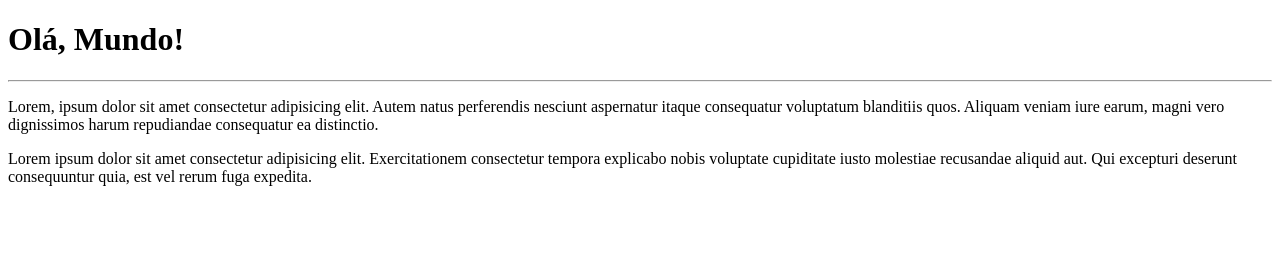
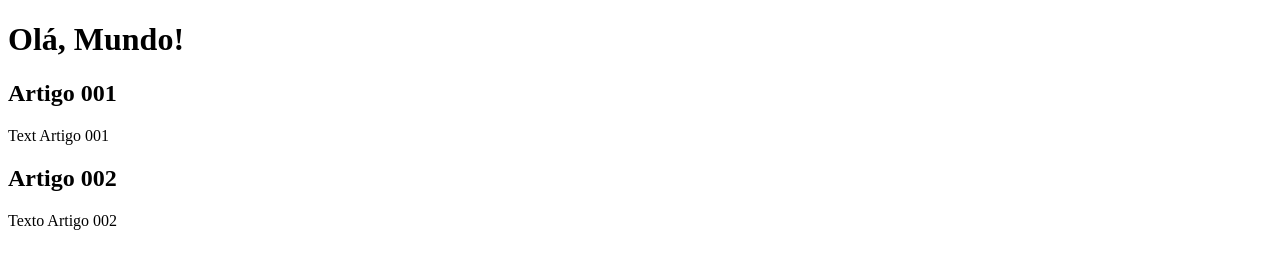
Before and after one commit to ANGELOBJ91/Ola-Mundo, a plain HTML site: page site-exemplo/index.html in a window 1280 px wide. Drawn offline with Linux system fonts and the light colour scheme.

Commit message:
Update index.html

```diff
--- a/site-exemplo/index.html
+++ b/site-exemplo/index.html
@@ -6,8 +6,18 @@
     <title>Meu primeiro site em repositório</title>
 </head>
 <body>
-    <h1>Olá, Mundo!</h1>
-    <hr>
-    <p>Lorem, ipsum dolor sit amet consectetur adipisicing elit. Autem natus perferendis nesciunt aspernatur itaque consequatur voluptatum blanditiis quos. Aliquam veniam iure earum, magni vero dignissimos harum repudiandae consequatur ea distinctio.</p>
-    <p> Lorem ipsum dolor sit amet consectetur adipisicing elit. Exercitationem consectetur tempora explicabo nobis voluptate cupiditate iusto molestiae recusandae aliquid aut. Qui excepturi deserunt consequuntur quia, est vel rerum fuga expedita.</p>
+    <main>
+        <header>
+            <h1>Olá, Mundo!</h1>
+        </header>
+        <article>
+            <h2> Artigo 001</h2>
+            <p>Text Artigo 001</p>
+        </article>
+        <article>
+            <h2> Artigo 002</h2>
+            <p>Texto Artigo 002</p>
+        </article>
+    </main>
+</body>
 </html>
```
